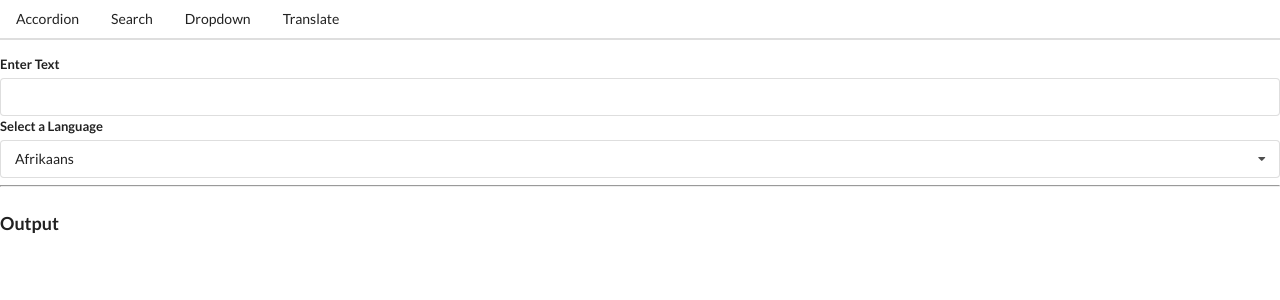
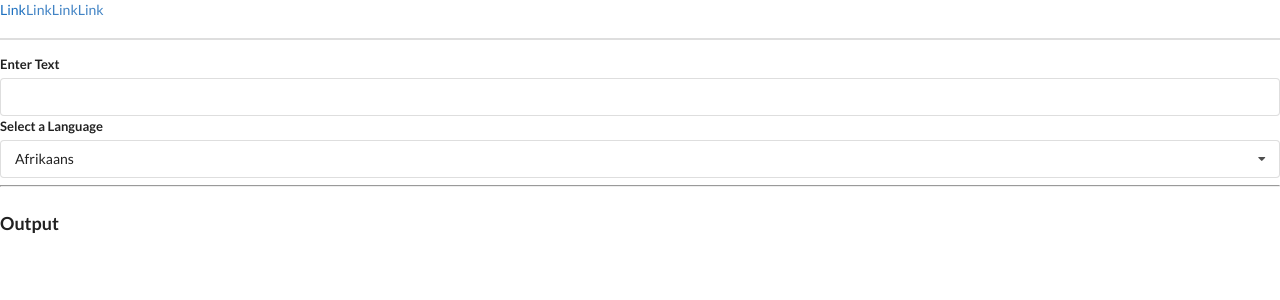
Before and after one commit to daq131/components-react, a React (Create React App) app: page /translate in a window 1280 px wide. Shown: the top 300 px of the page. Built offline with nearby package versions, Linux system fonts and the light colour scheme; no server answers.

Commit message:
add link component

```diff
--- a/src/components/Header.js
+++ b/src/components/Header.js
@@ -1,20 +1,21 @@
 import react from "react";
+import Link from "./Link";
 
-const Header = () => {
+const Header = ({className, href, children}) => {
   return (
     <div class="ui secondary pointing menu">
-      <a href="/" className="item">
+      <Link href="/" className="item">
         Accordion
-      </a>
-      <a href="/list" className="item">
+      </Link>
+      <Link href="/list" className="item">
         Search
-      </a>
-      <a href="/dropdown" className="item">
+      </Link>
+      <Link href="/dropdown" className="item">
         Dropdown
-      </a>
-      <a href="/translate" className="item">
+      </Link>
+      <Link href="/translate" className="item">
         Translate
-      </a>
+      </Link>
     </div>
   );
 };
--- /dev/null
+++ b/src/components/Link.js
@@ -0,0 +1,9 @@
+import React from "react";
+
+const Link = () => {
+    return (
+        <a>Link</a>
+    )
+}
+
+export default Link;
--- a/src/components/Translate.js
+++ b/src/components/Translate.js
@@ -8,12 +8,16 @@ const options = [
     value: 'af',
   },
   {
-    label: 'Arabic',
-    value: 'ar',
+    label: 'Italian',
+    value: 'it',
   },
   {
-    label: 'Hindi',
-    value: 'hi',
+    label: 'Spanish',
+    value: 'es',
+  },
+  {
+    label: 'German',
+    value: 'de',
   },
   {
     label: 'Dutch',
```
Also changed, not shown: src/App.js (+0 -24 lines).
